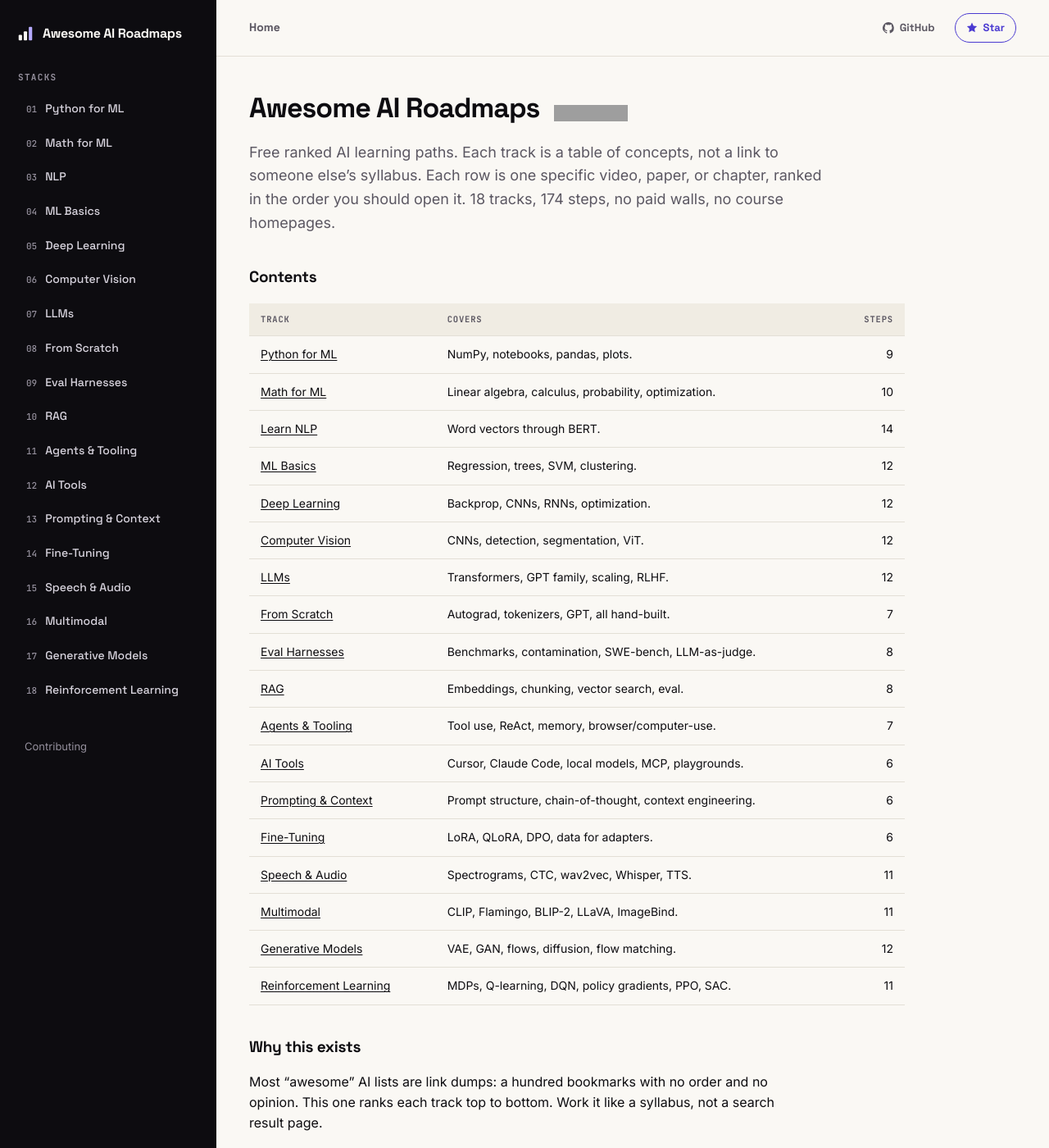
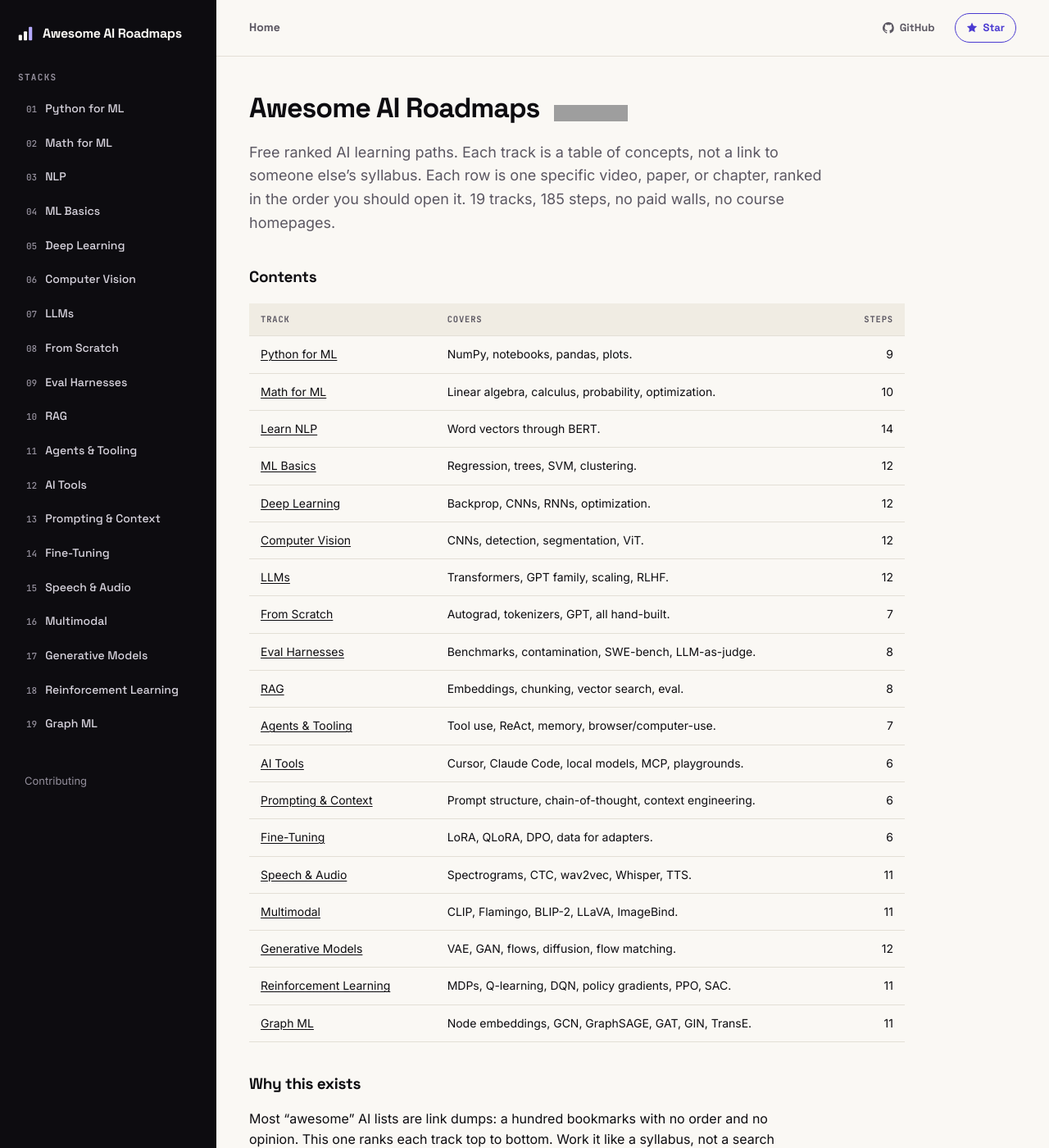
Before and after one commit to GruheshKurra/awesome-ai-roadmaps, a Jekyll site: the page built from README.md, in a window 1280 px wide and 1400 px high. Shown: the whole window at 82% size. Built offline with Jekyll 4.4.1, drawn with Linux system fonts in a browser that asks for light colours; our own code applies the rules of GitHub Pages for plain Markdown files; grey boxes are pictures that could not be loaded.

Commit message:
Add Graph ML track

```diff
--- a/README.md
+++ b/README.md
@@ -1,6 +1,6 @@
 # Awesome AI Roadmaps [![Awesome](https://awesome.re/badge.svg)](https://awesome.re)
 
-Free ranked AI learning paths. Each track is a table of concepts, not a link to someone else's syllabus. Each row is one specific video, paper, or chapter, ranked in the order you should open it. 18 tracks, 174 steps, no paid walls, no course homepages.
+Free ranked AI learning paths. Each track is a table of concepts, not a link to someone else's syllabus. Each row is one specific video, paper, or chapter, ranked in the order you should open it. 19 tracks, 185 steps, no paid walls, no course homepages.
 
 ## Contents
 
@@ -24,6 +24,7 @@ Free ranked AI learning paths. Each track is a table of concepts, not a link to
 | [Multimodal](tracks/multimodal/) | CLIP, Flamingo, BLIP-2, LLaVA, ImageBind. | 11 |
 | [Generative Models](tracks/generative-models/) | VAE, GAN, flows, diffusion, flow matching. | 12 |
 | [Reinforcement Learning](tracks/reinforcement-learning/) | MDPs, Q-learning, DQN, policy gradients, PPO, SAC. | 11 |
+| [Graph ML](tracks/graph-ml/) | Node embeddings, GCN, GraphSAGE, GAT, GIN, TransE. | 11 |
 
 ## Why this exists
 
--- a/_config.yml
+++ b/_config.yml
@@ -82,6 +82,8 @@ track_nav:
     label: Generative Models
   - slug: reinforcement-learning
     label: Reinforcement Learning
+  - slug: graph-ml
+    label: Graph ML
 
 exclude:
   - LICENSE
```
Also changed, not shown: tracks/graph-ml/README.md (added, +23 -0 lines), 1 other file.
